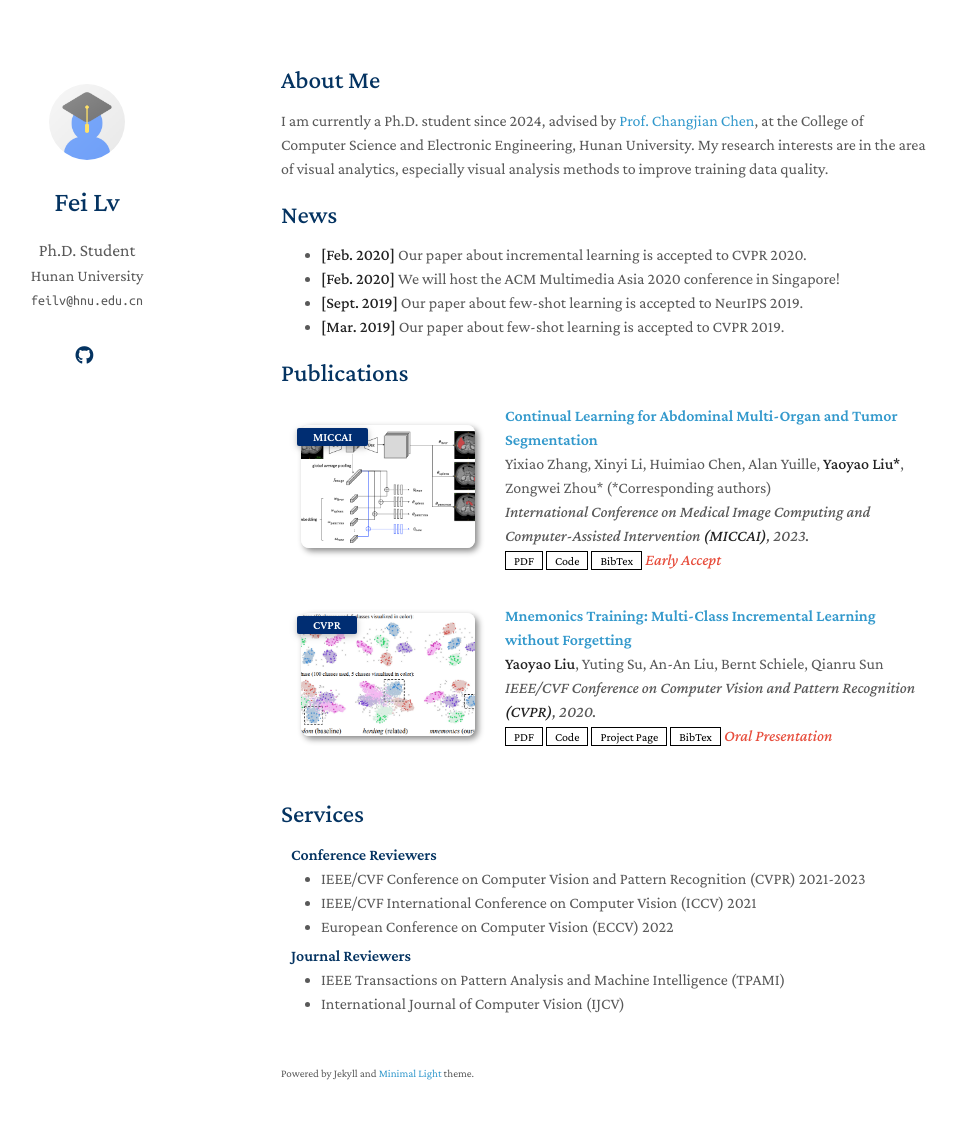
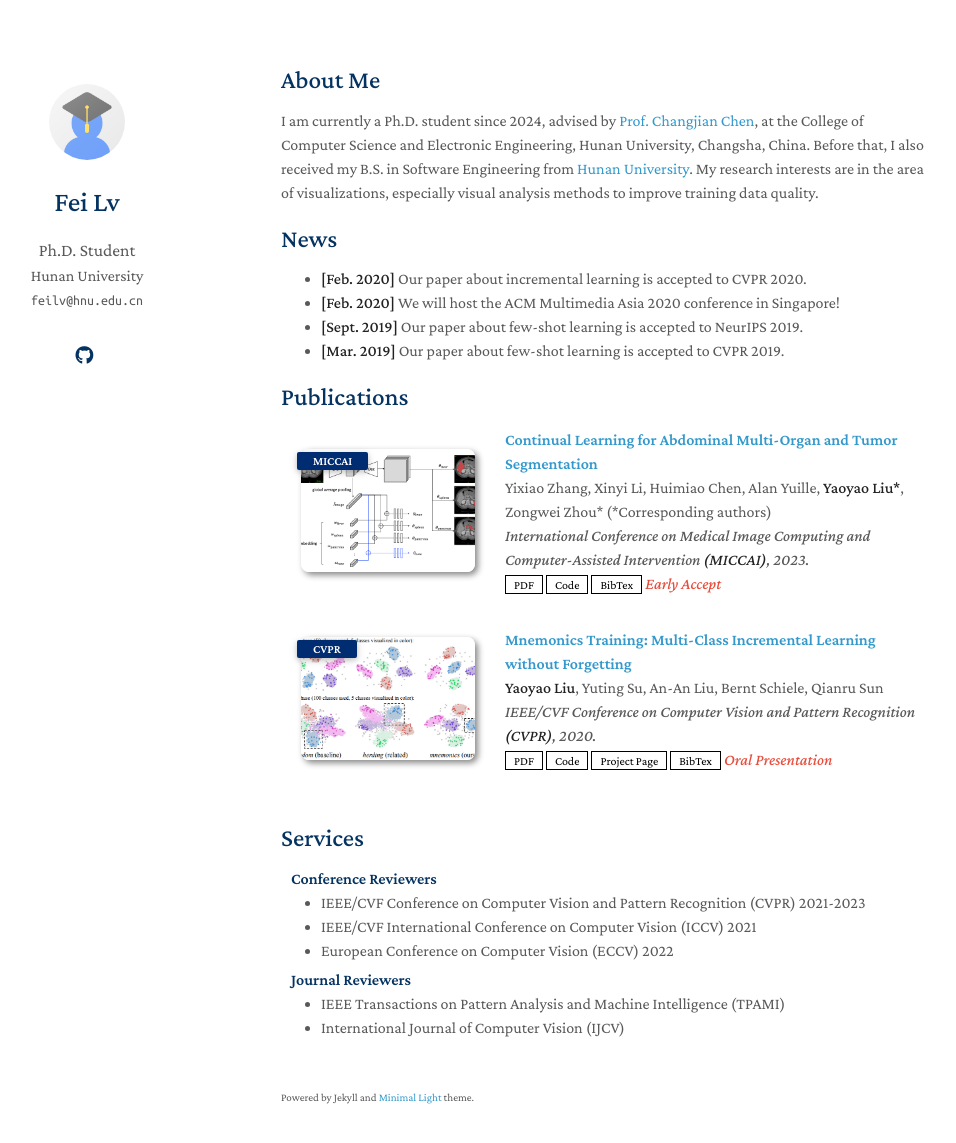
Before and after one commit to feilvvl/feilvvl.github.io, a Jekyll site: the page built from index.md, in a window 1280 px wide and 1178 px high. Shown: the top 1143 px of the window, without its empty margins (189-1145 px from the left). Built offline with Jekyll 4.4.1, drawn with Linux system fonts in a browser that asks for light colours; a style sheet for code colours, icons or effects is not loaded; our own code applies the rules of GitHub Pages for plain Markdown files.

Commit message:
Update index.md

```diff
--- a/index.md
+++ b/index.md
@@ -4,7 +4,7 @@ layout: homepage
 
 ## About Me
 
-I am currently a Ph.D. student since 2024, advised by [Prof. Changjian Chen](https://changjianchen.github.io/), at the College of Computer Science and Electronic Engineering, Hunan University. My research interests are in the area of visual analytics, especially visual analysis methods to improve training data quality.
+I am currently a Ph.D. student since 2024, advised by [Prof. Changjian Chen](https://changjianchen.github.io/), at the College of Computer Science and Electronic Engineering, Hunan University, Changsha, China. Before that, I also received my B.S. in Software Engineering from [Hunan University](https://www.hnu.edu.cn). My research interests are in the area of visualizations, especially visual analysis methods to improve training data quality.
 
 
 
```
